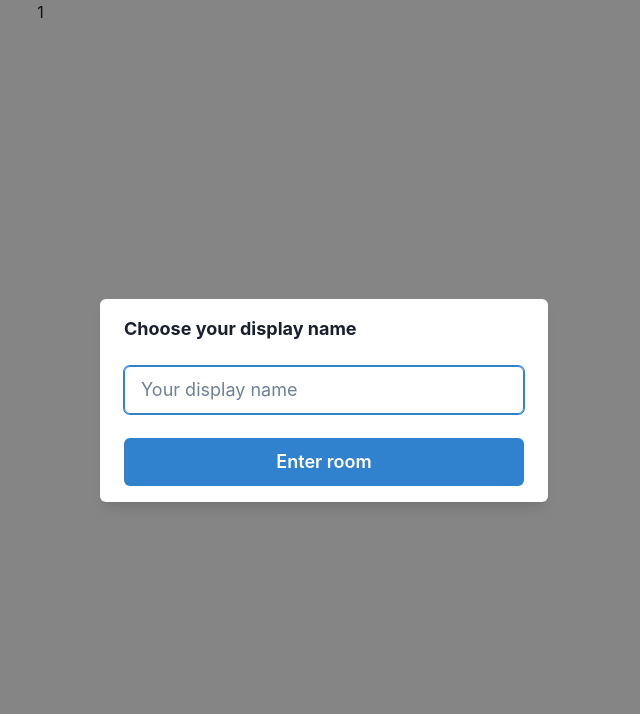
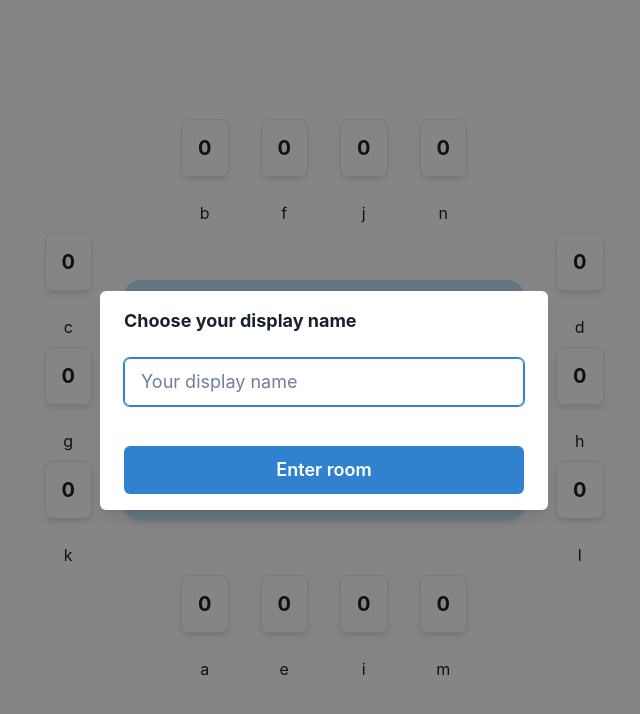
Before and after one commit to oakraw/planning-poker, a React (Create React App) app: page /room/1 in a window 1280 px wide. Shown: the top 714 px of the page, without its empty margins (316-956 px from the left). Built offline with nearby package versions, Linux system fonts and the light colour scheme; no server answers.

Commit message:
Create logic for render poker table

```diff
--- /dev/null
+++ b/src/components/Card.tsx
@@ -0,0 +1,10 @@
+import { Box, BoxProps, Heading, Text, VStack } from "@chakra-ui/react";
+import { title } from "process";
+
+interface Props extends BoxProps {}
+
+export const Card = ({ children, ...rest }: Props) => {
+  return (
+    <Box p={4} shadow="md" borderRadius={16} {...rest} />
+  );
+};
--- /dev/null
+++ b/src/components/ParticipantVotedCard.tsx
@@ -0,0 +1,18 @@
+import { Box, Heading, Text, VStack } from "@chakra-ui/react";
+import { title } from "process";
+
+interface Props {
+  name: string;
+  point?: number;
+}
+
+export const ParticipantVotedCard = ({ point, name }: Props) => {
+  return (
+    <VStack justifyContent="center">
+      <Box p={4} shadow="md" borderWidth="1px" borderRadius={8}>
+        <Heading fontSize="xl">{point ?? 0}</Heading>
+      </Box>
+      <Text mt={4}>{name}</Text>
+    </VStack>
+  );
+};
--- a/src/features/room/index.tsx
+++ b/src/features/room/index.tsx
@@ -8,17 +8,22 @@ import {
   Button,
   Input,
   Container,
+  Center,
 } from "@chakra-ui/react";
 import { useParams } from "react-router";
 import { RoomParticipantInfo } from "./room-participant-info";
+import { RoomPokerTable } from "./room-poker-table";
 
 export const Room = () => {
   const { roomId } = useParams();
   // todo read params roomId
+
   return (
     <>
-      <Container>{roomId}</Container>
-      <RoomParticipantInfo showDialog={true}/>
+      <Center h="calc(100vh)">
+        <RoomPokerTable />
+      </Center>
+      <RoomParticipantInfo showDialog={true} />
     </>
   );
 };
--- a/src/features/room/room-participant-info/index.tsx
+++ b/src/features/room/room-participant-info/index.tsx
@@ -1,5 +1,5 @@
 import * as React from "react";
-import { useState, useEffect, useRef } from "react";
+import { useState, useEffect, useRef, useCallback } from "react";
 import {
   Box,
   Text,
@@ -32,6 +32,11 @@ export const RoomParticipantInfo = ({ showDialog }: Props) => {
     }
   }, [onOpen, showDialog]);
 
+  const onSubmit = useCallback(() => {
+    console.log(name);
+    onClose();
+  }, [name, onClose]);
+
   const cancelRef = useRef() as React.MutableRefObject<HTMLInputElement>;
 
   return (
@@ -56,8 +61,14 @@ export const RoomParticipantInfo = ({ showDialog }: Props) => {
               />
             </AlertDialogBody>
 
-            <AlertDialogFooter>
-              <Button colorScheme="blue"  size="lg" onClick={onClose} width={{ base: '100%', }} >
+            <AlertDialogFooter mt={4}>
+              <Button
+                colorScheme="blue"
+                size="lg"
+                onClick={onSubmit}
+                disabled={!name}
+                width={{ base: "100%" }}
+              >
                 Enter room
               </Button>
             </AlertDialogFooter>
--- /dev/null
+++ b/src/features/room/room-poker-table/index.tsx
@@ -0,0 +1,137 @@
+import * as React from "react";
+import { useState, useEffect, useRef, useCallback } from "react";
+import {
+  Box,
+  Text,
+  VStack,
+  Grid,
+  Button,
+  Input,
+  Container,
+  AlertDialog,
+  AlertDialogBody,
+  AlertDialogContent,
+  AlertDialogFooter,
+  AlertDialogHeader,
+  AlertDialogOverlay,
+  useDisclosure,
+  HStack,
+} from "@chakra-ui/react";
+import { useParams } from "react-router";
+import { Participant } from "../../../models/participant.model";
+import { ParticipantVotedCard } from "../../../components/ParticipantVotedCard";
+import { Card } from "../../../components/Card";
+import { theme } from "@chakra-ui/react";
+
+export const RoomPokerTable = () => {
+  const [participants] = useState<Participant[]>([
+    { userId: "1", name: "a" },
+    { userId: "2", name: "b" },
+    { userId: "3", name: "c" },
+    { userId: "4", name: "d" },
+    { userId: "5", name: "e" },
+    { userId: "6", name: "f" },
+    { userId: "7", name: "g" },
+    { userId: "8", name: "h" },
+    { userId: "9", name: "i" },
+    { userId: "10", name: "j" },
+    { userId: "11", name: "k" },
+    { userId: "12", name: "l" },
+    { userId: "13", name: "m" },
+    { userId: "14", name: "n" },
+  ]);
+
+  const seating = (participants: Participant[]): JSX.Element => {
+    let topSeat: Participant[] = [];
+    let leftSeat: Participant[] = [];
+    let rightSeat: Participant[] = [];
+    let bottomSeat: Participant[] = [];
+
+    let count = 0;
+    participants.forEach((participant: Participant, index: number) => {
+      if (count === 4) count = 0;
+
+      switch (count) {
+        case 0:
+          bottomSeat.push(participant);
+          break;
+        case 1:
+          topSeat.push(participant);
+          break;
+        default: {
+          if (leftSeat.length >= 3 && rightSeat.length >= 3) {
+            index % 2 === 0
+              ? topSeat.push(participant)
+              : bottomSeat.push(participant);
+          } else {
+            switch (count) {
+              case 2:
+                leftSeat.push(participant);
+                break;
+              case 3:
+                rightSeat.push(participant);
+                break;
+            }
+          }
+        }
+      }
+
+      count += 1;
+    });
+
+    console.log("topSeat", topSeat);
+    console.log("leftSeat", leftSeat);
+    console.log("rightSeat", rightSeat);
+    console.log("bottomSeat", bottomSeat);
+
+    return (
+      <VStack>
+        <HStack spacing={8}>
+          {topSeat.map((participant) => (
+            <ParticipantVotedCard
+              name={participant.name}
+              point={participant.point}
+            />
+          ))}
+        </HStack>
+        <HStack spacing={8}>
+          <VStack>
+            {leftSeat.map((participant) => (
+              <ParticipantVotedCard
+                name={participant.name}
+                point={participant.point}
+              />
+            ))}
+          </VStack>
+          <Card
+            style={{
+              width: "100%",
+              height: "100%",
+              minWidth: "25rem",
+              minHeight: "15rem",
+            }}
+            background={theme.colors.blue[100]}
+          ></Card>
+          <VStack>
+            {rightSeat.map((participant) => (
+              <ParticipantVotedCard
+                name={participant.name}
+                point={participant.point}
+              />
+            ))}
+          </VStack>
+        </HStack>
+        <HStack spacing={8}>
+          {bottomSeat.map((participant) => (
+            <ParticipantVotedCard
+              name={participant.name}
+              point={participant.point}
+            />
+          ))}
+        </HStack>
+      </VStack>
+    );
+  };
+
+  return <>{seating(participants)}</>;
+};
--- /dev/null
+++ b/src/models/participant.model.ts
@@ -0,0 +1,5 @@
+export interface Participant {
+    userId: string;
+    name: string;
+    point?: number;
+}
```
